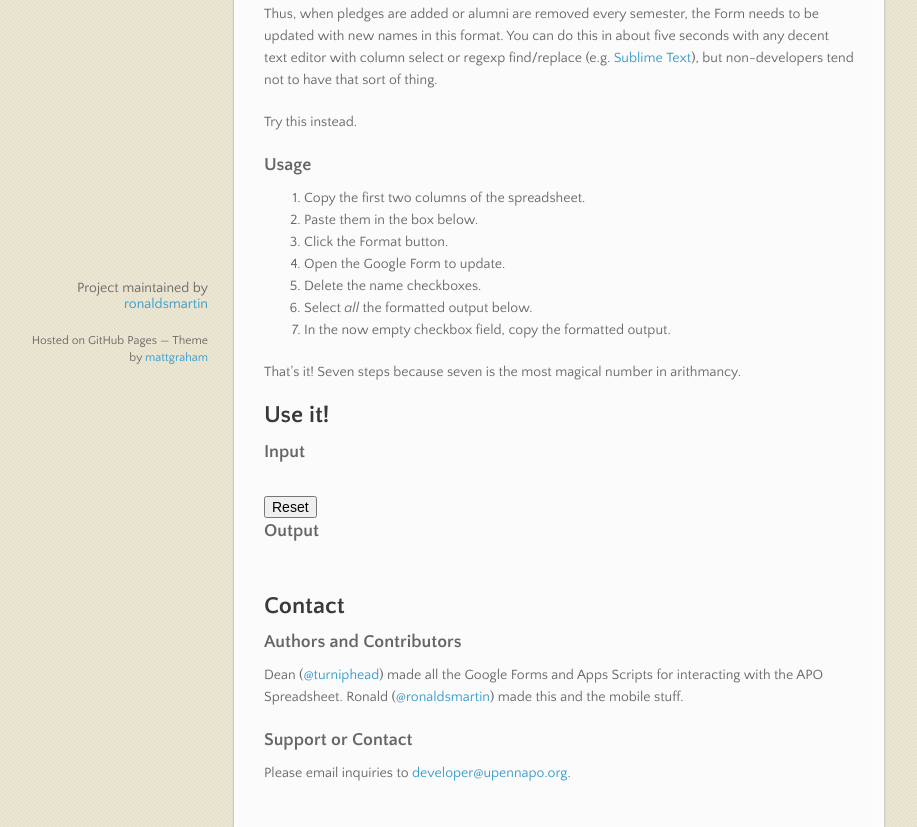
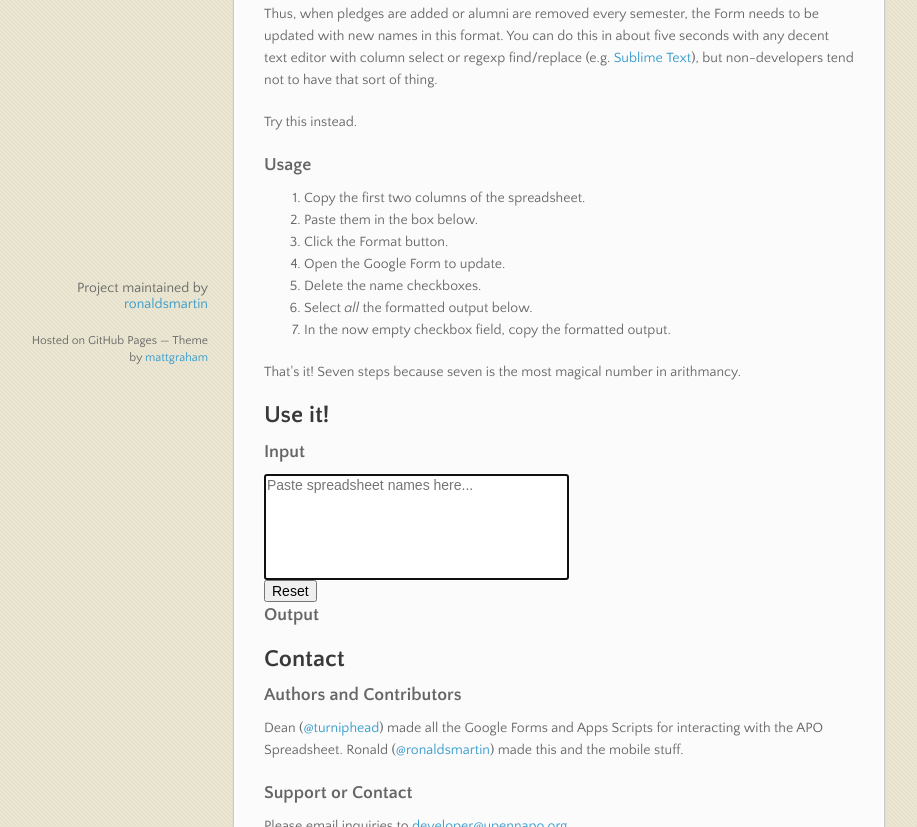
Before and after one commit to ronaldsmartin/APO-DZ-Form-Name-Formatter, a plain HTML site: page index.html in a window 1280 px wide. Shown: the part 394-1221 px from the top of the page, without its empty margins (82-999 px from the left). Drawn offline with nearby package versions, Linux system fonts and the light colour scheme.

Commit message:
Add back missing quote

```diff
--- a/index.html
+++ b/index.html
@@ -72,7 +72,7 @@
 <h3>
 <a name="input" class="anchor" href="#input"><span class="octicon octicon-link"></span></a>Input</h3>
 <!-- Input -->
-<form oninput="formatted.value=names.value.split('\t').join('; ')>
+<form oninput="formatted.value=names.value.split('\t').join('; ')">
 <textarea name="Text1" cols="35" id="names" placeholder="Paste spreadsheet names here..." autofocus
   style="max-height:100px;min-height:100px; resize: none"></textarea>
 <br/>
```
